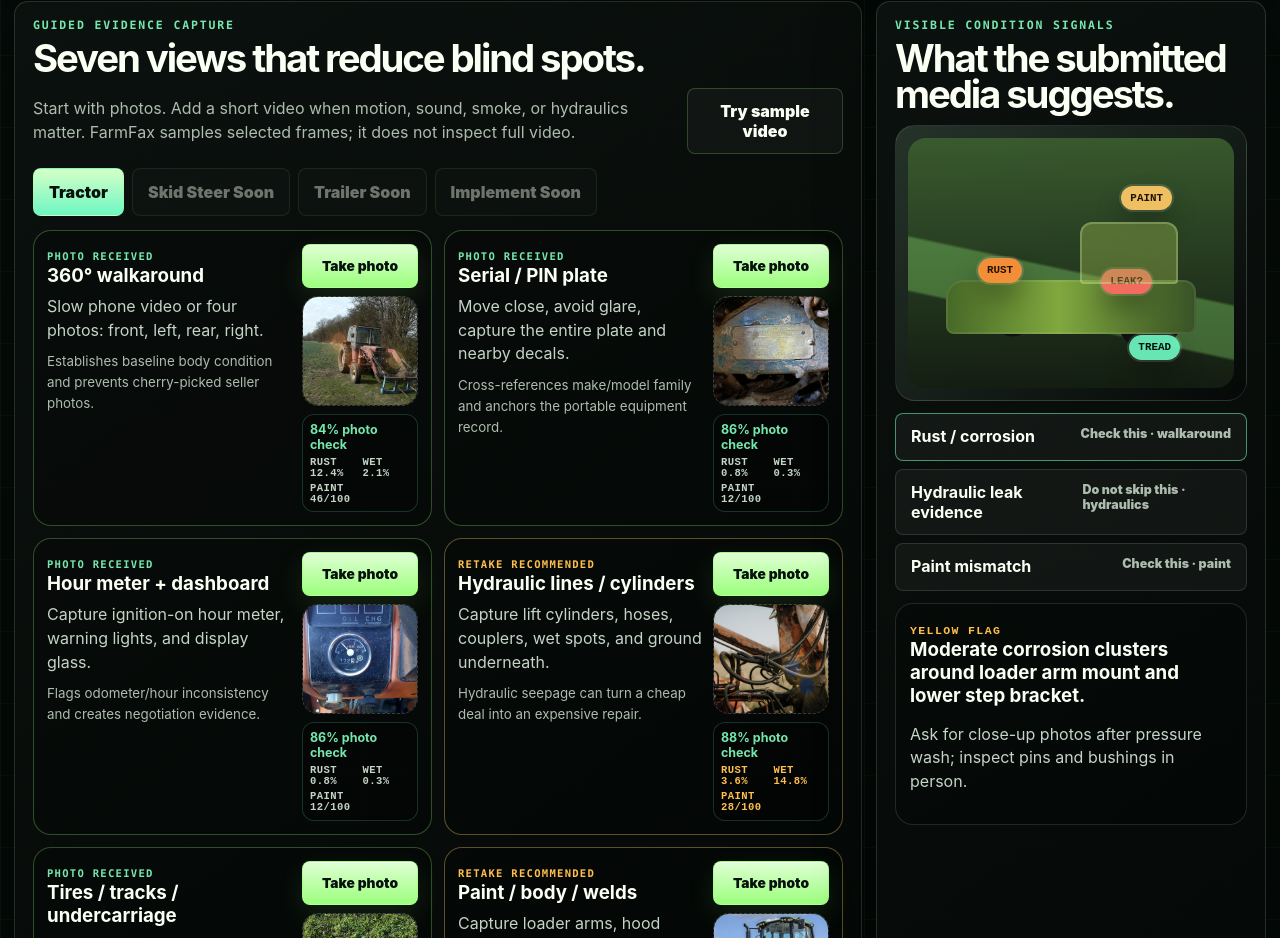
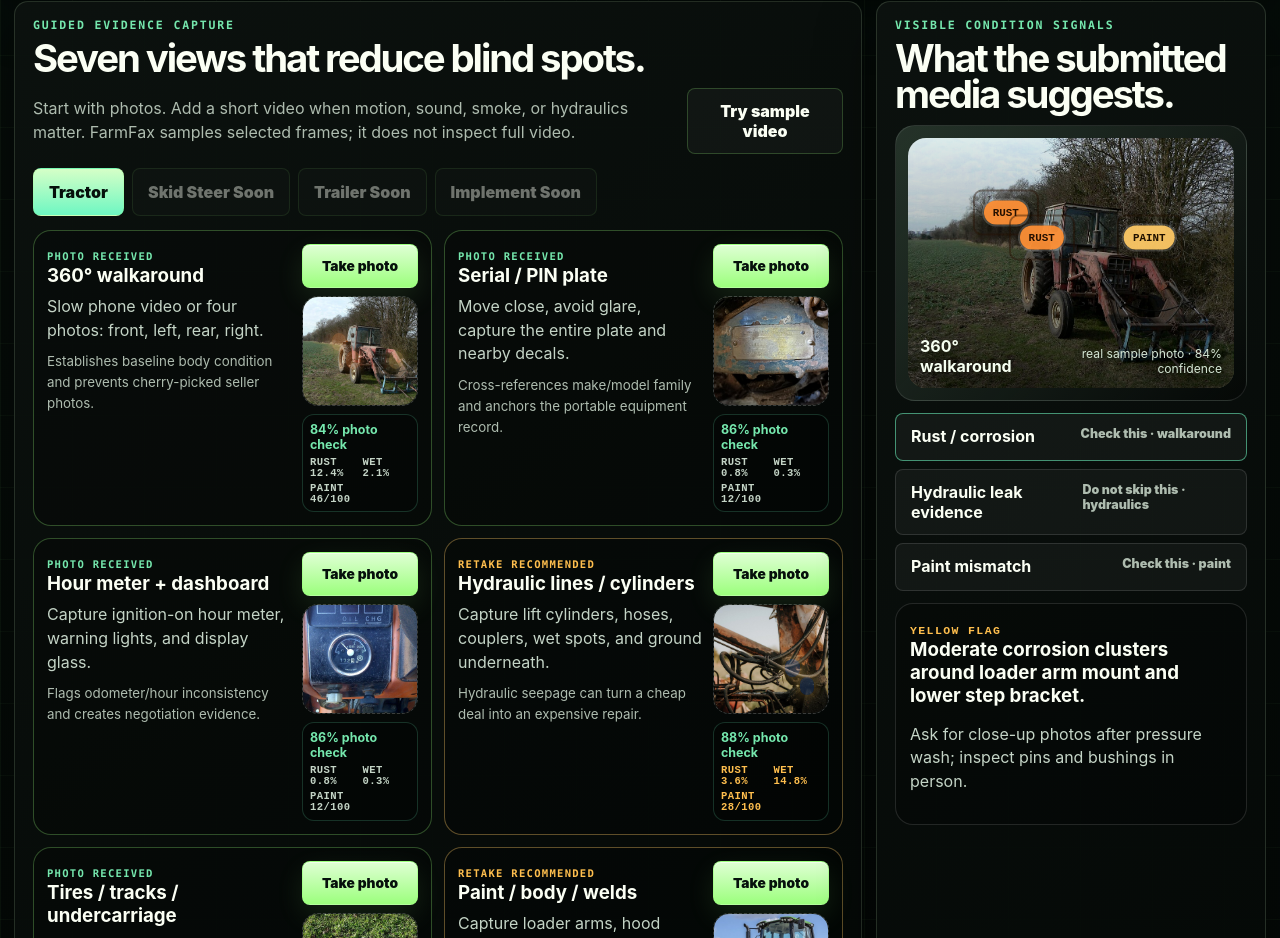
Before and after one commit to primetimeindy/farmfax, a React (Vite) app: page / in a window 1280 px wide. Shown: the part 1313-2251 px from the top of the page. Built offline with nearby package versions, Linux system fonts and the light colour scheme.

Commit message:
feat: show real photo analysis overlay

```diff
--- a/scripts/verify-demo.mjs
+++ b/scripts/verify-demo.mjs
@@ -32,6 +32,8 @@ const requiredSourceLabels = [
   'What FarmFax will not claim',
   'Sample media disclosure',
   'data-qa="defense-panel"',
+  'data-qa="real-photo-analysis"',
+  'data-qa="analysis-overlay-photo"',
   'data-qa="qr-share-block"',
   'data-qa="phone-install-card"',
   'sample-photos/',
--- a/src/App.css
+++ b/src/App.css
@@ -142,19 +142,17 @@ h3 { margin:0 0 8px; }
 .media-error { display:block; color:#ffd0c9 !important; border:1px solid rgba(255,107,98,.28); border-radius:12px; padding:8px; background:rgba(255,107,98,.08); }
 .phone-placeholder { height:100%; min-height:108px; display:grid; place-items:center; padding:12px; color:var(--muted); text-align:center; font-weight:900; }
 .overlay-card { border:1px solid rgba(255,255,255,.10); border-radius:20px; background:linear-gradient(135deg, rgba(40,55,45,.9), rgba(0,0,0,.35)); padding:12px; }
-.tractor-silhouette { position:relative; height:250px; border-radius:18px; overflow:hidden; background:
-  radial-gradient(circle at 32% 72%, #111 0 18px, transparent 19px),
-  radial-gradient(circle at 74% 72%, #111 0 32px, transparent 33px),
-  linear-gradient(12deg, transparent 30%, rgba(156,255,125,.3) 31% 47%, transparent 48%),
-  linear-gradient(180deg, rgba(60,95,48,.9), rgba(20,30,18,.94));
-}
-.tractor-silhouette::before { content:""; position:absolute; left:38px; right:38px; bottom:54px; height:54px; border-radius:18px 12px 8px 8px; background:linear-gradient(90deg, #466827, #80a83e 45%, #385226); box-shadow: inset 0 0 0 2px rgba(255,255,255,.08); }
-.tractor-silhouette::after { content:""; position:absolute; left:172px; bottom:104px; width:94px; height:58px; border-radius:12px 12px 4px 4px; background:rgba(160,190,82,.38); border:2px solid rgba(230,255,190,.25); }
-.hotspot { position:absolute; border-radius:999px; padding:7px 9px; font:1000 .68rem/1 ui-monospace, monospace; text-transform:uppercase; box-shadow:0 0 0 2px rgba(255,255,255,.12), 0 14px 26px rgba(0,0,0,.3); }
-.hotspot.rust { left:70px; bottom:105px; background:rgba(255,145,55,.92); color:#251000; }
-.hotspot.leak { right:82px; bottom:94px; background:rgba(255,107,98,.92); color:#250000; }
-.hotspot.paint { right:62px; top:48px; background:rgba(255,202,103,.92); color:#201100; }
-.hotspot.tire { right:54px; bottom:28px; background:rgba(110,247,194,.92); color:#03110c; }
+.photo-analysis-frame { position:relative; height:250px; border-radius:18px; overflow:hidden; background:#0a120b; box-shadow:inset 0 0 0 1px rgba(255,255,255,.08); }
+.photo-analysis-frame img { width:100%; height:100%; object-fit:cover; display:block; filter:saturate(.95) contrast(1.05); }
+.analysis-scrim { position:absolute; inset:0; background:linear-gradient(180deg, rgba(0,0,0,.08), rgba(0,0,0,.62)); pointer-events:none; }
+.analysis-box { position:absolute; transform:translate(-50%, -50%); border-radius:999px; padding:7px 9px; font:1000 .68rem/1 ui-monospace, monospace; text-transform:uppercase; box-shadow:0 0 0 2px rgba(255,255,255,.18), 0 14px 26px rgba(0,0,0,.38); z-index:2; }
+.analysis-box::before { content:""; position:absolute; left:50%; top:50%; width:62px; height:42px; transform:translate(-50%, -50%); border:2px solid currentColor; border-radius:9px; opacity:.42; }
+.analysis-box.rust { background:rgba(255,145,55,.94); color:#251000; }
+.analysis-box.wet { background:rgba(255,107,98,.94); color:#250000; }
+.analysis-box.paint { background:rgba(255,202,103,.94); color:#201100; }
+.analysis-photo-caption { position:absolute; left:12px; right:12px; bottom:12px; display:flex; justify-content:space-between; gap:10px; align-items:flex-end; color:#f6fff1; z-index:3; }
+.analysis-photo-caption b, .analysis-photo-caption span { display:block; text-shadow:0 2px 14px rgba(0,0,0,.8); }
+.analysis-photo-caption span { color:#d5e6d5; font-size:.76rem; text-align:right; }
 .finding-list { display:grid; gap:8px; margin-top:12px; }
 .finding-button { text-align:left; display:flex; justify-content:space-between; gap:10px; background:rgba(255,255,255,.045); color:var(--ink); border-color:rgba(255,255,255,.12); box-shadow:none; }
 .finding-button b, .finding-button span { display:block; }
--- a/src/App.tsx
+++ b/src/App.tsx
@@ -176,6 +176,10 @@ function severityWeight(severity: Severity) {
   if (severity === 'red') return 15
   if (severity === 'yellow') return 7
   return -2
+}
+
+function cellLabel(kind: AnalysisCell['kind']) {
+  return kind === 'wet' ? 'leak?' : kind
 }
 
 function clampScore(value: number) {
@@ -499,6 +503,18 @@ function App() {
   const videoSourceCount = slots.filter((slot) => slot.mediaType === 'video').length
   const photoSourceCount = analyzedSlots.filter((slot) => slot.mediaType !== 'video').length
   const sampledFrameCount = slots.reduce((sum, slot) => sum + (slot.video?.frameCount ?? 0), 0)
+  const analysisSlot = useMemo(() => (
+    slots.find((slot) => slot.id === selectedFinding.evidence && slot.image && slot.analysis)
+    ?? slots.find((slot) => slot.image && slot.analysis && slot.state === 'review')
+    ?? slots.find((slot) => slot.image && slot.analysis)
+  ), [slots, selectedFinding.evidence])
+  const overlayCells = analysisSlot?.analysis?.cells.length
+    ? analysisSlot.analysis.cells.slice(0, 5)
+    : [
+        { x: 2, y: 3, kind: 'rust' as const },
+        { x: 5, y: 2, kind: 'paint' as const },
+        { x: 6, y: 4, kind: 'wet' as const },
+      ]
   const riskSummary = useMemo(() => buildRiskSummary(slots, findings, analyzedSlots.length, reportSeed), [slots, findings, analyzedSlots.length, reportSeed])
   const dealPosture = missing.some((slot) => slot.id === 'serial' || slot.id === 'hours')
     ? 'Do not send money yet'
@@ -1012,12 +1028,25 @@ function App() {
         <aside className="panel vision-panel">
           <div className="section-label">visible condition signals</div>
           <h2>What the submitted media suggests.</h2>
-          <div className="overlay-card">
-            <div className="tractor-silhouette">
-              <span className="hotspot rust">rust</span>
-              <span className="hotspot leak">leak?</span>
-              <span className="hotspot paint">paint</span>
-              <span className="hotspot tire">tread</span>
+          <div className="overlay-card" data-qa="real-photo-analysis">
+            <div className="photo-analysis-frame">
+              {analysisSlot?.image && (
+                <img data-qa="analysis-overlay-photo" src={analysisSlot.image} alt={`${analysisSlot.title} evidence with FarmFax analysis overlay`} />
+              )}
+              <div className="analysis-scrim" aria-hidden="true" />
+              {overlayCells.map((cell, index) => (
+                <span
+                  key={`${cell.kind}-${cell.x}-${cell.y}-${index}`}
+                  className={`analysis-box ${cell.kind}`}
+                  style={{ left: `${8 + cell.x * 11}%`, top: `${10 + cell.y * 10}%` }}
+                >
+                  {cellLabel(cell.kind)}
+                </span>
+              ))}
+              <div className="analysis-photo-caption">
+                <b>{analysisSlot?.title ?? 'Submitted media'}</b>
+                <span>{analysisSlot?.video ? `${analysisSlot.video.frameCount} sampled video frames` : 'real sample photo'} · {analysisSlot?.analysis?.confidence ?? 84}% confidence</span>
+              </div>
             </div>
           </div>
           <div className="finding-list">
```
